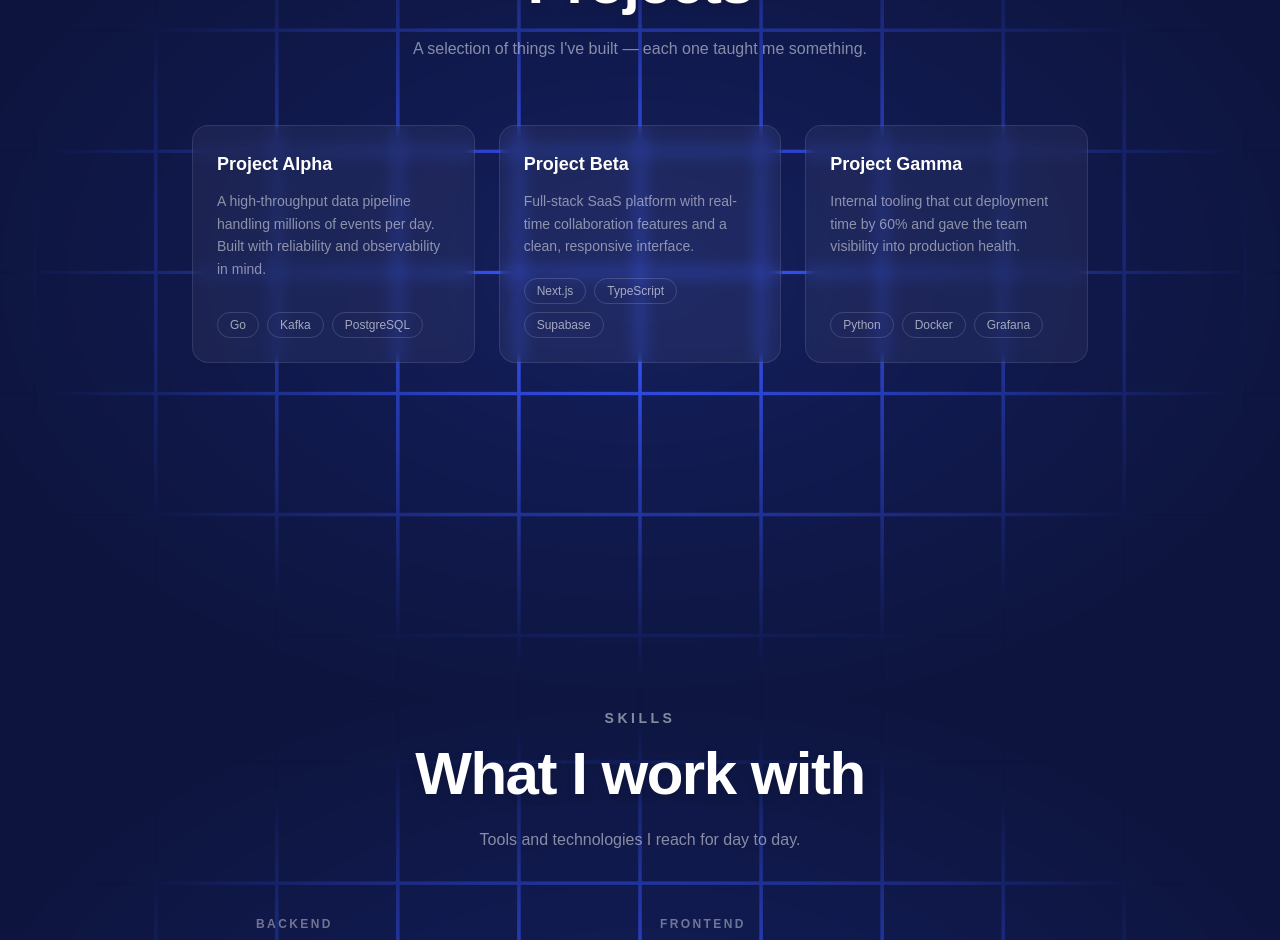
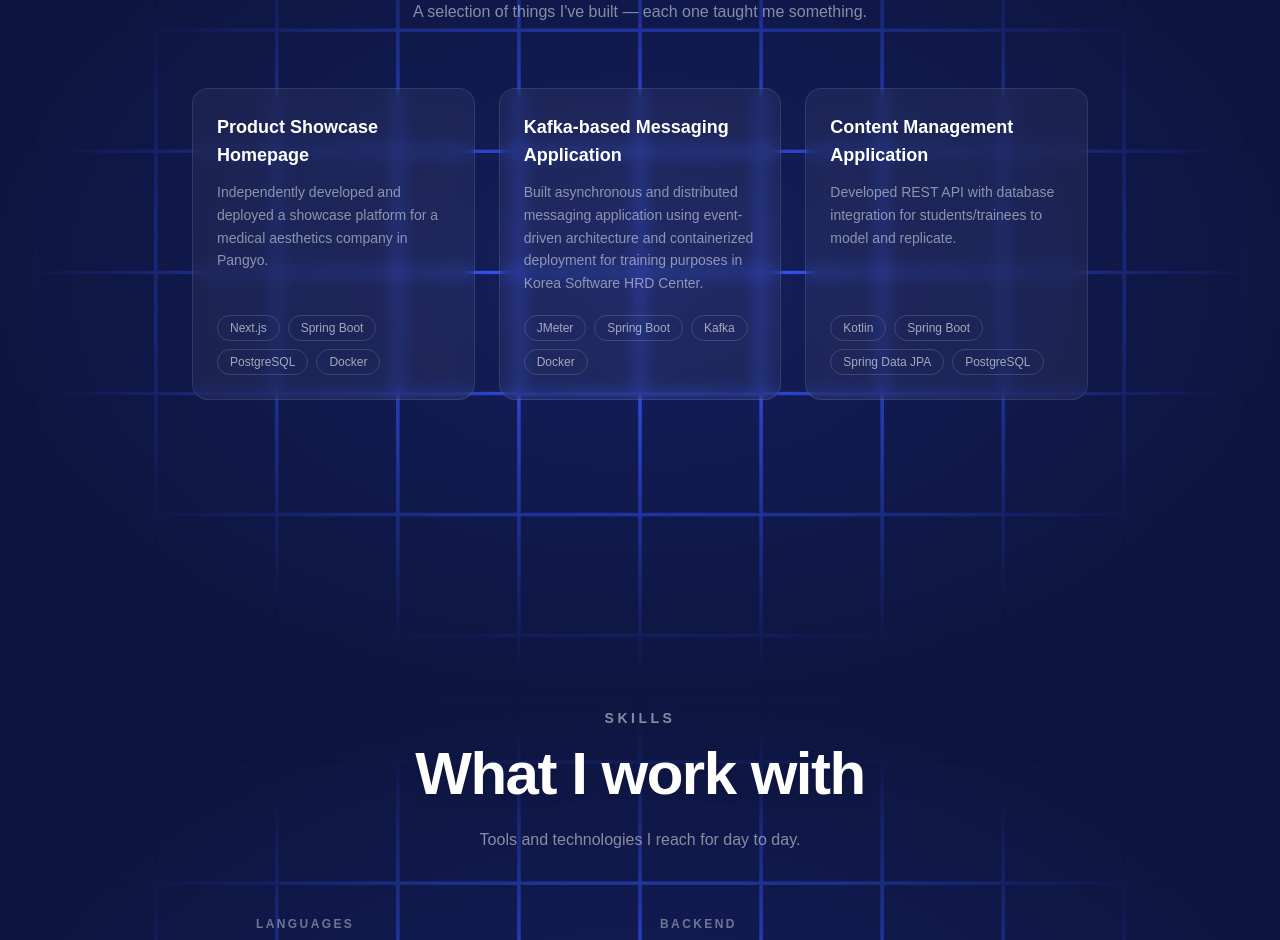
Before and after one commit to saintrivers/saintrivers_portfolio, a Next.js app: page / in a window 1280 px wide. Shown: the part 1860-2800 px from the top of the page. Built offline with nearby package versions, Linux system fonts and the light colour scheme.

Commit message:
updated content

```diff
--- a/app/panels/Hero.tsx
+++ b/app/panels/Hero.tsx
@@ -6,7 +6,7 @@ export default function Hero() {
             </p>
 
             <h1 className="text-6xl font-bold tracking-tight text-white drop-shadow-lg sm:text-8xl">
-                Dayan EAM
+                Dayan Eam
             </h1>
 
             <h2 className="mt-4 text-xl font-medium text-white/70 sm:text-2xl">
--- a/app/panels/SelectedProjects.tsx
+++ /dev/null
@@ -1,5 +0,0 @@
-export default function SelectedProjects(){
-    return <>
-
-    </>
-}
--- a/app/panels/Skills.tsx
+++ b/app/panels/Skills.tsx
@@ -1,19 +1,19 @@
 const skillGroups = [
   {
+    category: 'Languages',
+    skills: ['Java', 'Kotlin', 'Python', 'JavaScript', 'TypeScript'],
+  },
+  {
     category: 'Backend',
-    skills: ['Go', 'Python', 'Node.js', 'REST APIs', 'GraphQL', 'gRPC'],
+    skills: ['Spring Boot', 'PostgreSQL', 'Linux', 'Docker', 'GCP'],
   },
   {
     category: 'Frontend',
-    skills: ['TypeScript', 'React', 'Next.js', 'Tailwind CSS', 'HTML / CSS'],
+    skills: ['React', 'Next.js', 'Tailwind CSS', 'Angular'],
   },
   {
-    category: 'Data & Storage',
-    skills: ['PostgreSQL', 'MySQL', 'Redis', 'Kafka', 'Elasticsearch'],
-  },
-  {
-    category: 'Infrastructure',
-    skills: ['Docker', 'Kubernetes', 'AWS', 'CI/CD', 'Terraform', 'Linux'],
+    category: 'Messaging / Infrastructure',
+    skills: ['Kafka', 'Solace PubSub+'],
   },
 ]
 
--- a/app/panels/Work.tsx
+++ b/app/panels/Work.tsx
@@ -1,21 +1,21 @@
 const projects = [
   {
-    name: 'Project Alpha',
-    description: 'A high-throughput data pipeline handling millions of events per day. Built with reliability and observability in mind.',
-    tags: ['Go', 'Kafka', 'PostgreSQL'],
-    href: '#',
+    name: 'Product Showcase Homepage',
+    description: 'Independently developed and deployed a showcase platform for a medical aesthetics company in Pangyo.',
+    tags: ['Next.js', 'Spring Boot', 'PostgreSQL', 'Docker'],
+    href: 'https://www.iregenbogen.com',
   },
   {
-    name: 'Project Beta',
-    description: 'Full-stack SaaS platform with real-time collaboration features and a clean, responsive interface.',
-    tags: ['Next.js', 'TypeScript', 'Supabase'],
-    href: '#',
+    name: 'Kafka-based Messaging Application ',
+    description: 'Built asynchronous and distributed messaging application using event-driven architecture and containerized deployment for training purposes in Korea Software HRD Center.',
+    tags: ['JMeter', 'Spring Boot', 'Kafka', 'Docker'],
+    href: 'https://github.com/saintrivers/kafka_messaging_app',
   },
   {
-    name: 'Project Gamma',
-    description: 'Internal tooling that cut deployment time by 60% and gave the team visibility into production health.',
-    tags: ['Python', 'Docker', 'Grafana'],
-    href: '#',
+    name: 'Content Management Application',
+    description: 'Developed REST API with database integration for students/trainees to model and replicate.',
+    tags: ['Kotlin', 'Spring Boot', 'Spring Data JPA', 'PostgreSQL'],
+    href: 'https://github.com/saintrivers/kotlin_springboot_ams',
   },
 ]
 
```
